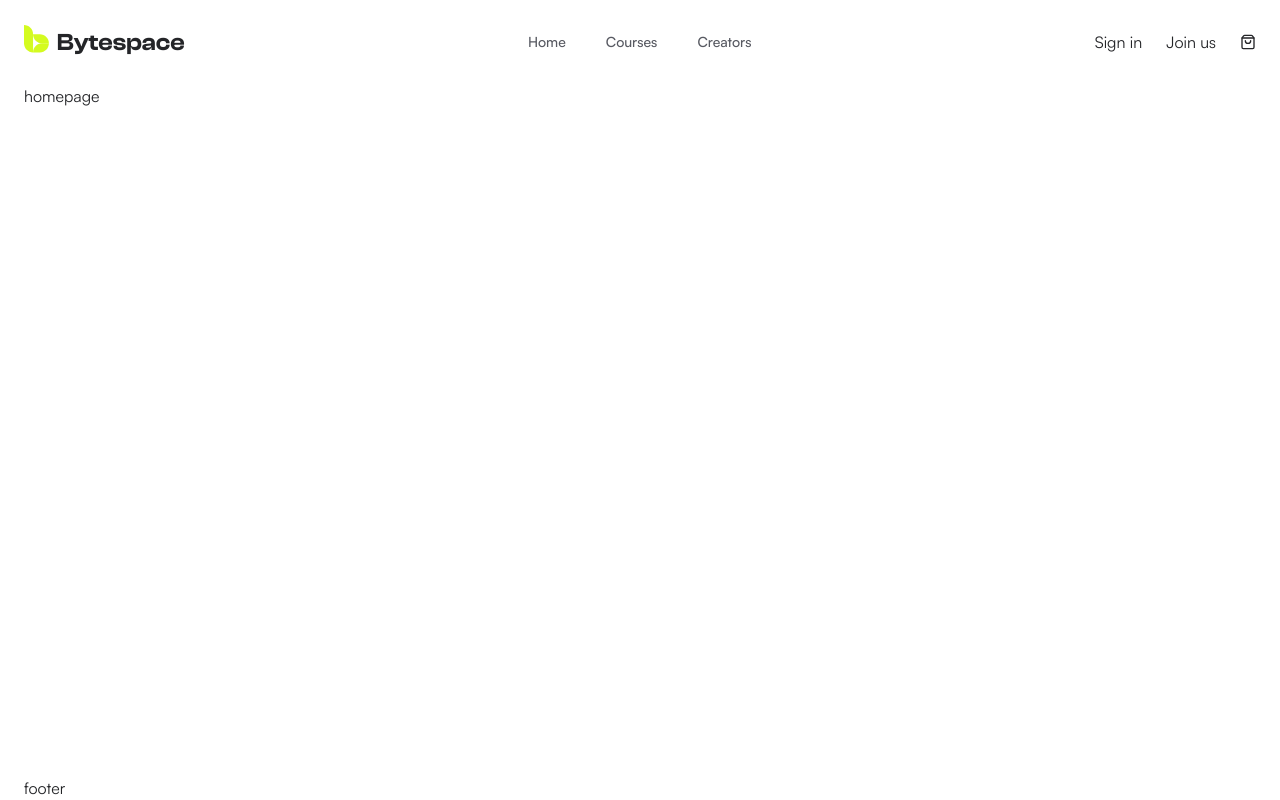
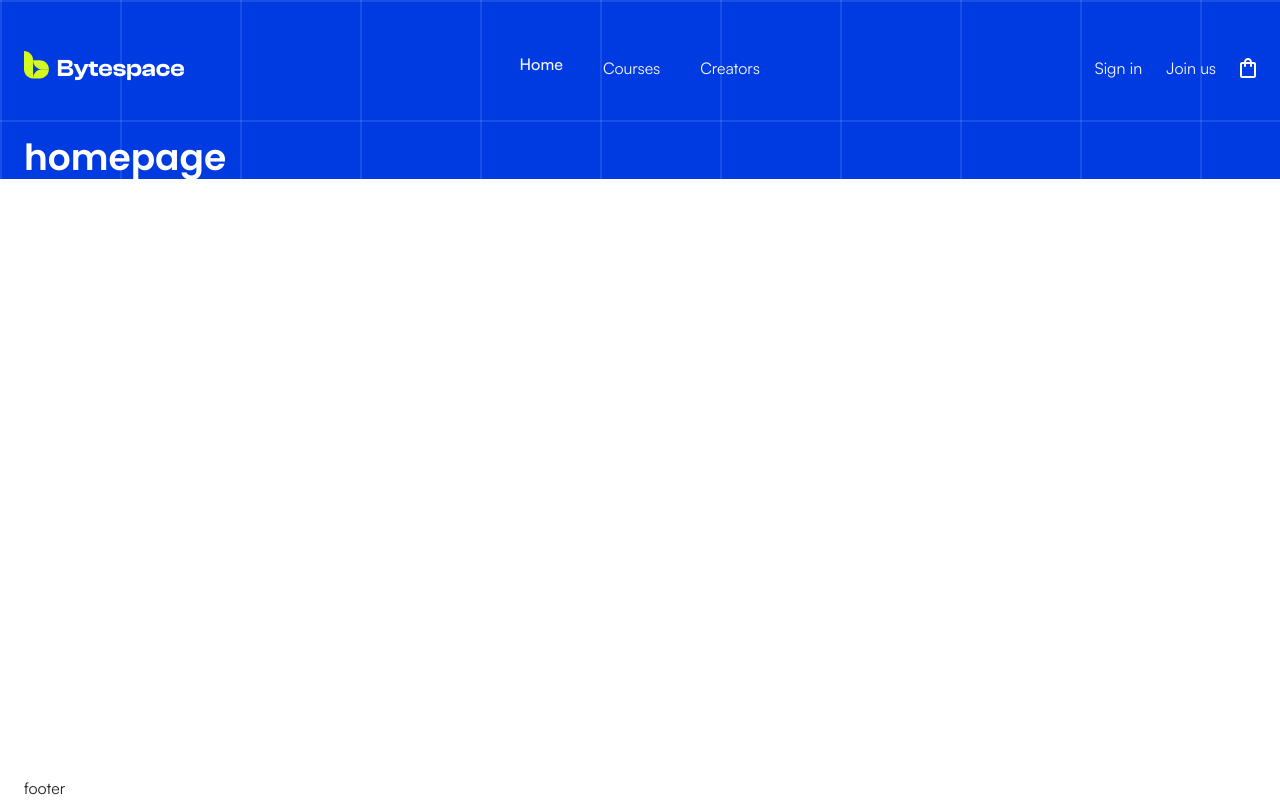
Before and after one commit to akibur-r/bytespace-client, a Next.js app: page / in a window 1280 px wide. Built offline with nearby package versions, Linux system fonts and the light colour scheme.

Commit message:
feat: add masthead with grid backdrop and active-aware nav links

```diff
--- a/app/(marketing)/page.tsx
+++ b/app/(marketing)/page.tsx
@@ -1,5 +1,10 @@
-import { Container } from "@/components/layout";
+import { Masthead, SiteHeader } from "@/components/layout";
+import { Hero } from "@/components/marketing";
 
 export default function Home() {
-  return <Container>homepage</Container>;
+  return (
+    <Masthead header={<SiteHeader variant="overlay" />}>
+      <Hero />
+    </Masthead>
+  );
 }
--- a/components/layout/index.ts
+++ b/components/layout/index.ts
@@ -1,4 +1,6 @@
 export { Container } from "./container"
+export { Masthead } from "./masthead"
+export { HeaderLink, NavLink } from "./nav-link"
 export { PublicShell } from "./public-shell"
 export { SiteFooter } from "./site-footer"
 export { SiteHeader } from "./site-header"
--- /dev/null
+++ b/components/layout/masthead.tsx
@@ -0,0 +1,31 @@
+import { cn } from "@/lib/utils";
+
+const CELL_SIZE = 120;
+const LINE = "rgb(255 255 255 / 0.1)";
+
+export function Masthead({
+  header,
+  children,
+  className,
+}: {
+  header: React.ReactNode;
+  children: React.ReactNode;
+  className?: string;
+}) {
+  return (
+    <div className={cn("relative flex flex-col bg-blue-800", className)}>
+      <div
+        aria-hidden
+        className="pointer-events-none absolute inset-0"
+        style={{
+          backgroundImage: `repeating-linear-gradient(to right, ${LINE} 0 2px, transparent 1px ${CELL_SIZE}px), repeating-linear-gradient(to bottom, ${LINE} 0 2px, transparent 1px ${CELL_SIZE}px)`,
+        }}
+      />
+
+      <div className="relative flex flex-1 flex-col">
+        {header}
+        {children}
+      </div>
+    </div>
+  );
+}
--- /dev/null
+++ b/components/layout/nav-link.tsx
@@ -0,0 +1,53 @@
+"use client";
+
+import Link from "next/link";
+import { usePathname } from "next/navigation";
+
+import { NavigationMenuLink } from "@/components/ui/navigation-menu";
+import { cn } from "@/lib/utils";
+
+type HeaderLinkProps = {
+  href: string;
+  className?: string;
+  children: React.ReactNode;
+};
+
+function useIsActive(href: string) {
+  const pathname = usePathname();
+  if (href === "/") return pathname === "/";
+  return pathname === href || pathname.startsWith(`${href}/`);
+}
+
+function navLinkClasses(isActive: boolean) {
+  return cn(
+    "text-base transition-colors",
+    "hover:bg-transparent focus:bg-transparent",
+    "data-active:-translate-y-1",
+    "data-active:bg-transparent data-active:hover:bg-transparent data-active:focus:bg-transparent",
+    isActive ? "label-m" : "body-m",
+  );
+}
+
+export function NavLink({ href, className, children }: HeaderLinkProps) {
+  const isActive = useIsActive(href);
+
+  return (
+    <NavigationMenuLink
+      render={<Link href={href} />}
+      active={isActive}
+      className={cn(navLinkClasses(isActive), className)}
+    >
+      {children}
+    </NavigationMenuLink>
+  );
+}
+
+export function HeaderLink({ href, className, children }: HeaderLinkProps) {
+  const isActive = useIsActive(href);
+
+  return (
+    <Link href={href} className={cn(navLinkClasses(isActive), className)}>
+      {children}
+    </Link>
+  );
+}
--- a/components/layout/public-shell.tsx
+++ b/components/layout/public-shell.tsx
@@ -1,14 +1,12 @@
-import { SiteFooter } from "@/components/layout/site-footer"
-import { SiteHeader } from "@/components/layout/site-header"
+import { SiteFooter } from "@/components/layout/site-footer";
 
 export function PublicShell({ children }: { children: React.ReactNode }) {
   return (
     <div className="flex flex-1 flex-col">
-      <SiteHeader />
       <main id="main" className="flex-1">
         {children}
       </main>
       <SiteFooter />
     </div>
-  )
+  );
 }
--- a/components/layout/site-header.tsx
+++ b/components/layout/site-header.tsx
@@ -1,61 +1,68 @@
-"use client";
-
 import Link from "next/link";
-import { useSelectedLayoutSegment } from "next/navigation";
 
 import { Container } from "@/components/layout/container";
-import { Logo } from "@/components/shared";
+import { HeaderLink, NavLink } from "@/components/layout/nav-link";
+import { CartIcon, Logo } from "@/components/shared";
 import {
   NavigationMenu,
   NavigationMenuItem,
-  NavigationMenuLink,
   NavigationMenuList,
 } from "@/components/ui/navigation-menu";
 import { headerActions, headerNav } from "@/lib/content/navigation";
+import { cn } from "@/lib/utils";
 
-export function SiteHeader() {
-  const segment = useSelectedLayoutSegment();
+export function SiteHeader({
+  variant = "solid",
+  className,
+}: {
+  variant?: "solid" | "overlay";
+  className?: string;
+}) {
+  const isOverlay = variant === "overlay";
+  const navColor = isOverlay
+    ? "text-gray-50 hover:text-gray-50 focus:text-gray-50"
+    : undefined;
 
   return (
-    <header className="w-full py-6">
+    <header
+      className={cn(
+        "w-full py-8 md:py-12",
+        isOverlay ? "text-white" : "sticky top-0 z-40 bg-background",
+        className,
+      )}
+    >
       <Container className="flex items-center justify-between gap-6">
         <Link href="/">
-          <Logo variant="full" size="xl" />
+          <Logo
+            variant="full"
+            size="xl"
+            className={isOverlay ? "text-white" : undefined}
+          />
         </Link>
 
-        <NavigationMenu className="hidden md:flex text-md">
+        <NavigationMenu className="hidden md:flex font-sans">
           <NavigationMenuList className="gap-6">
-            {headerNav.map((item) => {
-              const itemSegment = item.href.split("/")[1] ?? null;
-              const isActive = segment === itemSegment;
-
-              return (
+            {headerNav.map((item) => (
               <NavigationMenuItem key={item.href}>
-                  <NavigationMenuLink
-                    render={<Link href={item.href} />}
-                    active={isActive}
-                    className="text-sm font-medium text-muted-foreground transition-transform hover:text-foreground data-active:-translate-y-6"
-                  >
+                <NavLink href={item.href} className={navColor}>
                   {item.label}
-                  </NavigationMenuLink>
+                </NavLink>
               </NavigationMenuItem>
-              );
-            })}
+            ))}
           </NavigationMenuList>
         </NavigationMenu>
 
-        <div className="flex items-center gap-6 ">
-          <Link href={headerActions.signIn.href}>
+        <div className="flex items-center gap-6">
+          <HeaderLink href={headerActions.signIn.href} className={navColor}>
             {headerActions.signIn.label}
-            </Link>
+          </HeaderLink>
 
-          <Link href={headerActions.signUp.href}>
+          <HeaderLink href={headerActions.signUp.href} className={navColor}>
             {headerActions.signUp.label}
-            </Link>
-
+          </HeaderLink>
 
           <Link href={headerActions.cart.href} aria-label="Cart">
-              <headerActions.cart.icon className="size-4" />
+            <CartIcon />
           </Link>
         </div>
       </Container>
--- /dev/null
+++ b/components/marketing/hero.tsx
@@ -0,0 +1,13 @@
+import { Container } from "@/components/layout/container";
+
+export function Hero() {
+  return (
+    <section aria-labelledby="hero-heading">
+      <Container>
+        <h1 id="hero-heading" className="heading-s text-white">
+          homepage
+        </h1>
+      </Container>
+    </section>
+  );
+}
--- /dev/null
+++ b/components/marketing/index.ts
@@ -0,0 +1 @@
+export { Hero } from "./hero"
--- /dev/null
+++ b/components/shared/cart-icon.tsx
@@ -0,0 +1,18 @@
+import { cn } from "@/lib/utils";
+
+export function CartIcon({
+  className,
+  ...props
+}: React.ComponentProps<"svg">) {
+  return (
+    <svg
+      viewBox="0 0 16 20"
+      fill="currentColor"
+      aria-hidden="true"
+      className={cn("h-[1.25em] w-[1em] shrink-0", className)}
+      {...props}
+    >
+      <path d="M14 4H12C12 1.79 10.21 0 8 0C5.79 0 4 1.79 4 4H2C0.9 4 0 4.9 0 6V18C0 19.1 0.9 20 2 20H14C15.1 20 16 19.1 16 18V6C16 4.9 15.1 4 14 4ZM8 2C9.1 2 10 2.9 10 4H6C6 2.9 6.9 2 8 2ZM14 18H2V6H4V8C4 8.55 4.45 9 5 9C5.55 9 6 8.55 6 8V6H10V8C10 8.55 10.45 9 11 9C11.55 9 12 8.55 12 8V6H14V18Z" />
+    </svg>
+  );
+}
--- a/components/shared/index.ts
+++ b/components/shared/index.ts
@@ -1 +1,2 @@
+export { CartIcon } from "./cart-icon"
 export { Logo } from "./logo"
--- a/lib/content/navigation.ts
+++ b/lib/content/navigation.ts
@@ -1,5 +1,3 @@
-import { ShoppingBag, type LucideIcon } from "lucide-react";
-
 type NavLink = {
   label: string;
   href: string;
@@ -8,7 +6,6 @@ type NavLink = {
 type HeaderAction = {
   label?: string;
   href: string;
-  icon?: LucideIcon;
 };
 
 export const headerNav = [
@@ -28,6 +25,5 @@ export const headerActions = {
   },
   cart: {
     href: "/cart",
-    icon: ShoppingBag,
   },
 } satisfies Record<string, HeaderAction>;
```
Also changed, not shown: app/(marketing)/layout.tsx (line endings or trailing spaces). Lines whose indentation alone changed are shown as unchanged.
